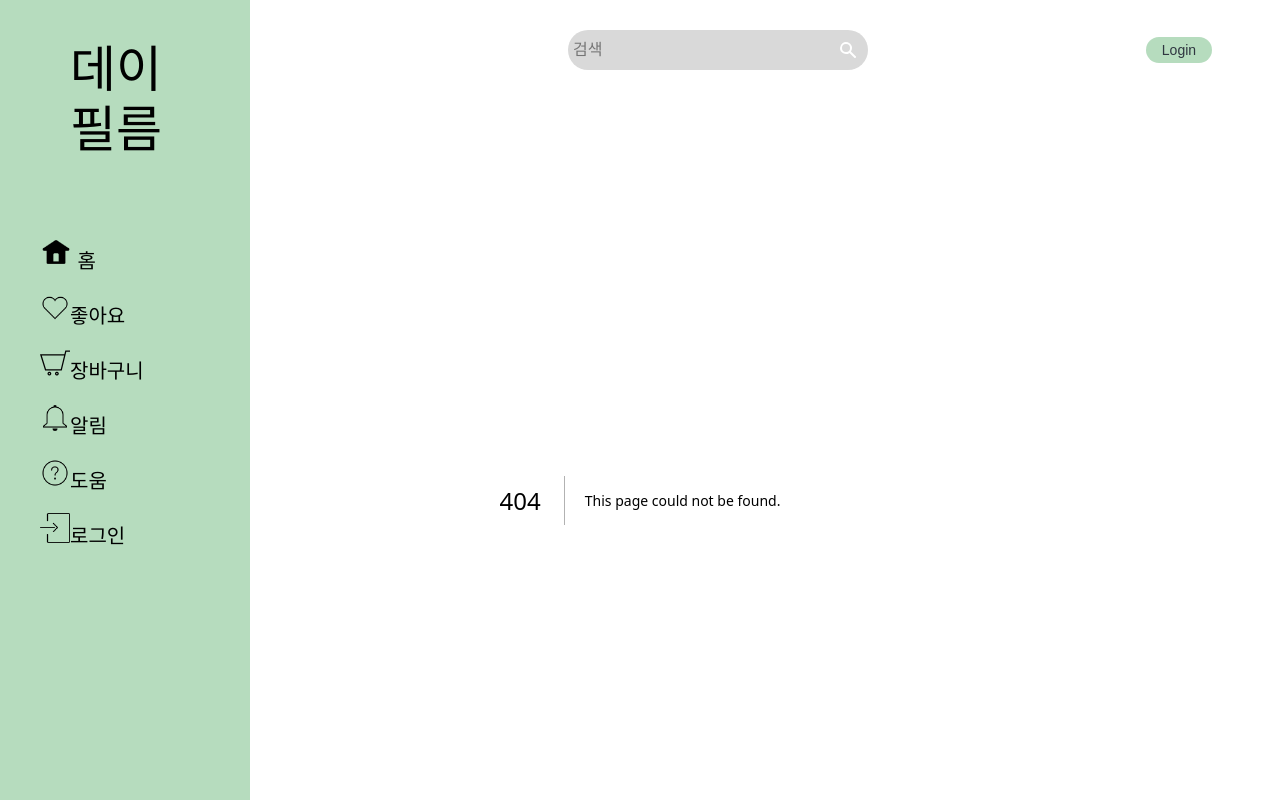
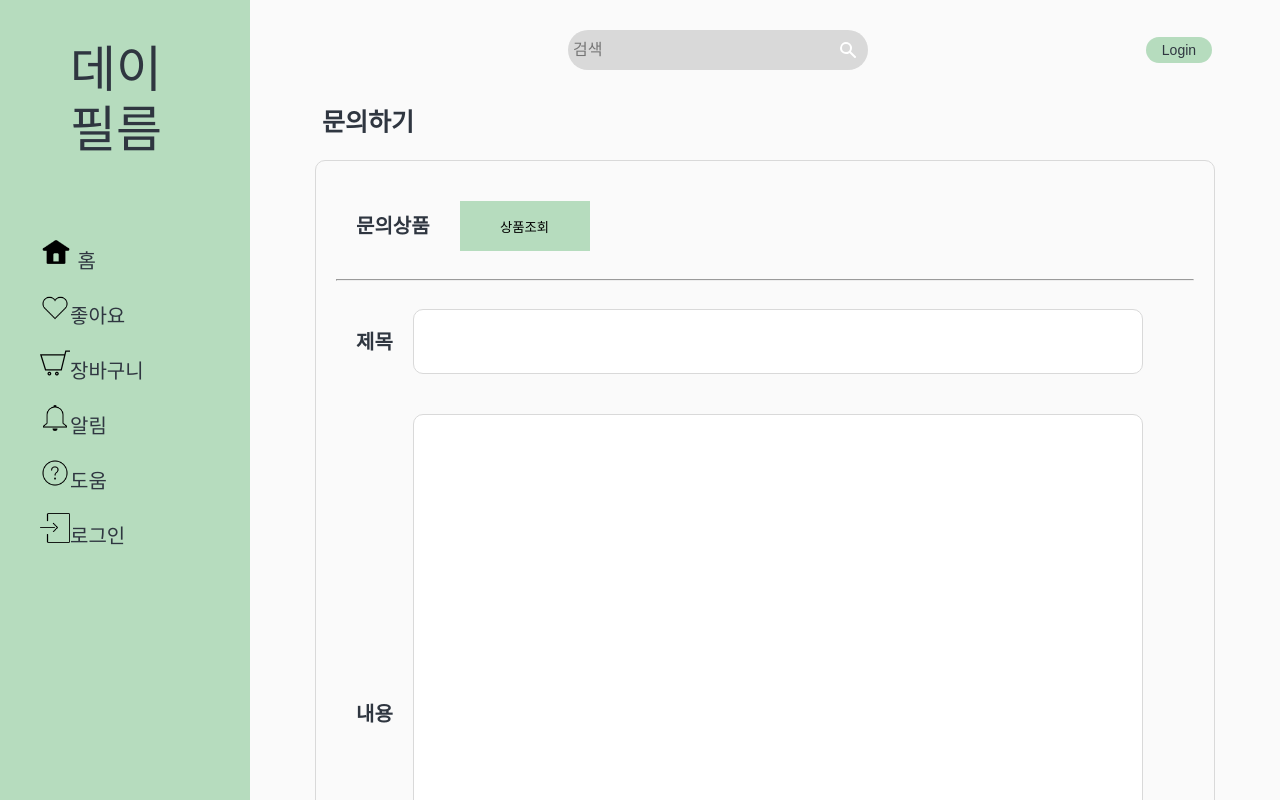
Before and after one commit to hyemimi/black-rabbit, a Next.js app: page /inquiry in a window 1280 px wide. Before the commit this address had no page. Shown: the top 800 px of the page. Built offline with nearby package versions, Linux system fonts and the light colour scheme.

Commit message:
style : 문의하기 페이지

```diff
--- a/components/common/Box.tsx
+++ b/components/common/Box.tsx
@@ -2,6 +2,15 @@ import styled from "styled-components";
 
 export const Box = styled.div<{ height?: string }>`
   width: 900px;
+  height: ${(props) => (props.height ? props.height : "300px")};
+  border: 1px solid #d9d9d9;
+  padding: 20px;
+  border-radius: 10px;
+`;
+
+export const BoxInput = styled.input<{ height?: string; width?: string }>`
+  margin-left: 20px;
+  width: ${(props) => (props.width ? props.width : "730px")};
   height: ${(props) => (props.height ? props.height : "300px")};
   border: 1px solid #d9d9d9;
   padding: 20px;
--- /dev/null
+++ b/pages/inquiry.tsx
@@ -0,0 +1,56 @@
+import { Box, BoxInput } from "@/components/common/Box";
+import { TitleDiv } from "@/components/common/TitleDiv";
+import { Wrapper } from "@/components/common/Wrapper";
+import styled from "styled-components";
+
+export default function inquiry() {
+  return (
+    <Wrapper>
+      <TitleDiv>
+        <h1>문의하기</h1>
+      </TitleDiv>
+      <Box height="1500px">
+        <Row>
+          <H1>문의상품</H1>
+          <Button>상품조회</Button>
+        </Row>
+        <hr />
+        <Row>
+          <H1>제목</H1>
+          <BoxInput height="65px"></BoxInput>
+        </Row>
+        <Row>
+          <H1>내용</H1>
+          <BoxInput as="textarea" height="600px"></BoxInput>
+        </Row>
+        <Row>
+          <input type="file" accept="image/*" />
+        </Row>
+        <ImageDiv></ImageDiv>
+      </Box>
+    </Wrapper>
+  );
+}
+
+const Row = styled.div`
+  display: flex;
+  padding: 20px;
+  align-items: center;
+`;
+const H1 = styled.h1`
+  font-weight: bold;
+  font-size: 20px;
+`;
+
+const ImageDiv = styled.div`
+  display: flex;
+  flex-wrap: wrap;
+`;
+const Button = styled.button`
+  background-color: ${(props) => props.theme.pointColor};
+  border: none;
+  margin-left: 30px;
+  height: 50px;
+  width: 130px;
+  cursor: pointer;
+`;
```
